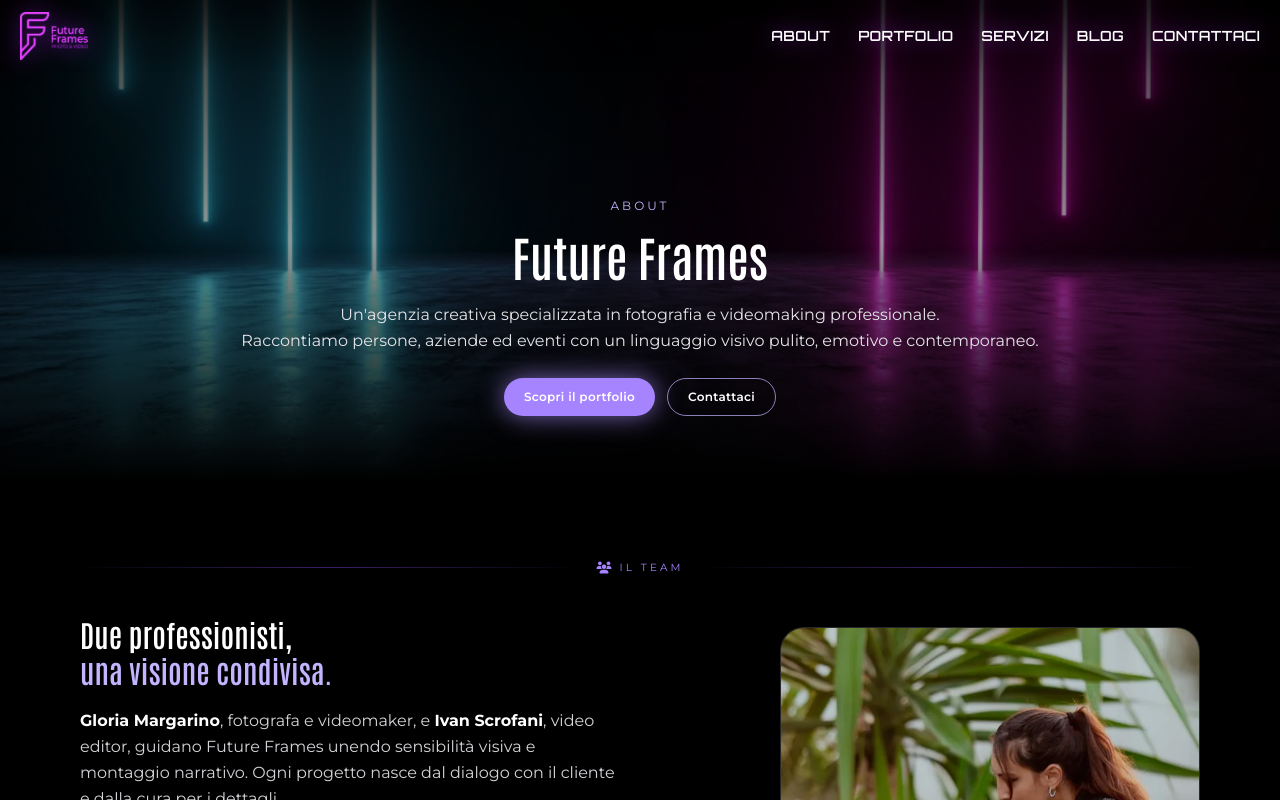
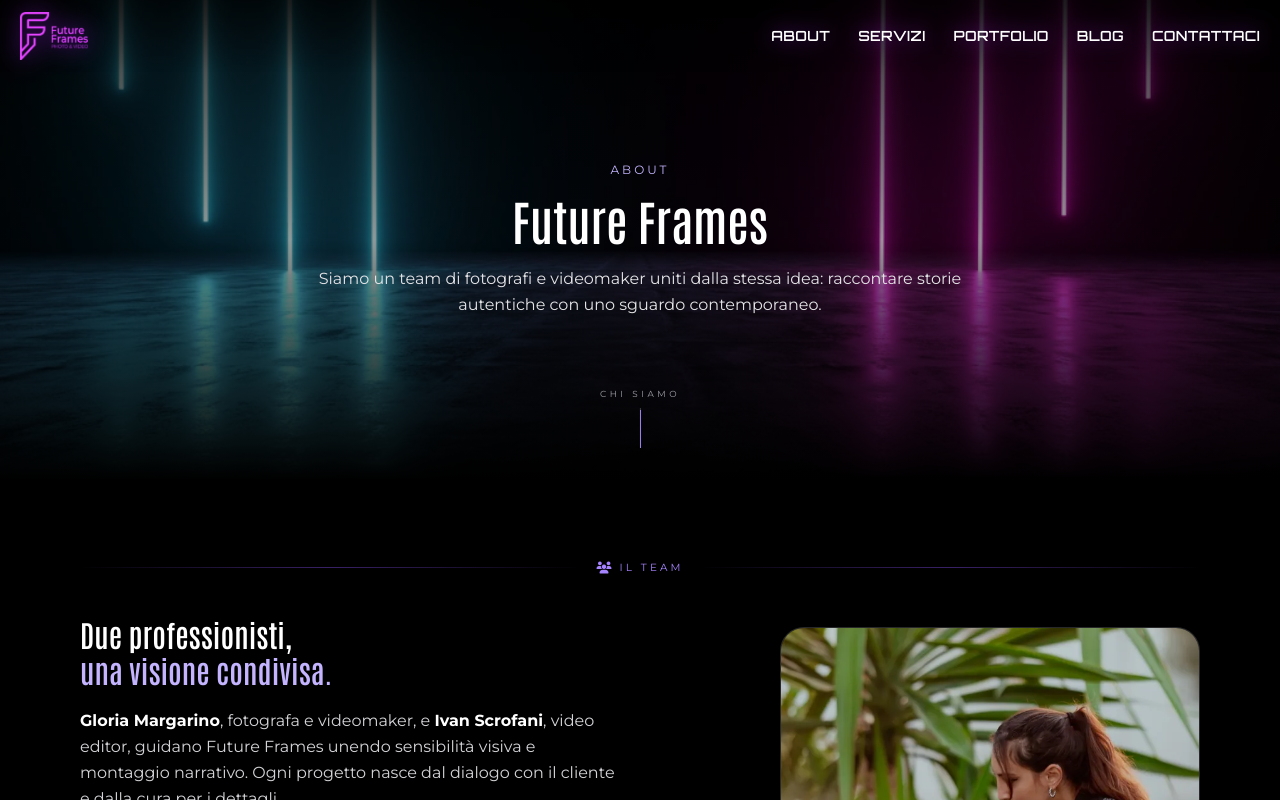
Before and after one commit to alelodato/future-frames-next, a Next.js app: page /about in a window 1280 px wide. Shown: the top 800 px of the page. Built offline with nearby package versions, Linux system fonts and the light colour scheme.

Commit message:
modificato hero pagina about e pagina servizi

```diff
--- a/src/app/about/page.jsx
+++ b/src/app/about/page.jsx
@@ -59,7 +59,6 @@
   },
 ];
 
-// ─── Components ───────────────────────────────────────────────────────────────
 
 function Divider({ icon, label }) {
   return (
@@ -178,34 +177,28 @@
         />
         <div className="absolute inset-0 bg-gradient-to-b from-black/80 via-black/40 to-black" />
 
-        <div className="relative mx-auto flex h-full max-w-6xl flex-col justify-end px-4 pb-12 sm:pb-16">
+        <div className="relative mx-auto flex h-full max-w-6xl flex-col items-center justify-center px-4 text-center">
           <p className="font-montserrat text-xs uppercase tracking-[0.25em] text-violet-300">
             About
           </p>
           <h1 className="mt-3 font-antonio font-semibold text-4xl md:text-5xl leading-tight">
             Future Frames
           </h1>
-          <p className="mt-4 font-montserrat text-sm md:text-base leading-relaxed text-zinc-200">
-            Un&apos;agenzia creativa specializzata in fotografia e videomaking
-            professionale.
-            <br />
-            Raccontiamo persone, aziende ed eventi con un linguaggio visivo
-            pulito, emotivo e contemporaneo.
+          <p className="mt-4 font-montserrat text-sm md:text-base leading-relaxed text-zinc-200 max-w-2xl">
+            Siamo un team di fotografi e videomaker uniti dalla stessa idea: raccontare storie autentiche con uno sguardo contemporaneo.
           </p>
-          <div className="mt-6 flex flex-wrap gap-3 justify-center">
-            <Link href="/portfolio"
-              className="inline-flex items-center justify-center rounded-full bg-violet-400 px-5 py-2.5 text-xs font-montserrat font-semibold tracking-wide text-[#050211] shadow-[0_0_26px_rgba(167,139,250,0.7)] transition hover:bg-violet-300">
-              Scopri il portfolio
-            </Link>
-            <Link href="/contact"
-              className="inline-flex items-center justify-center rounded-full border border-violet-300/70 bg-transparent px-5 py-2.5 text-xs font-montserrat font-semibold tracking-wide text-violet-100/90 transition hover:bg-white/5">
-              Contattaci
-            </Link>
-          </div>
         </div>
 
+        {/* Scroll indicator */}
+        <div className="absolute bottom-8 left-1/2 -translate-x-1/2 flex flex-col items-center gap-2">
+          <span className="font-montserrat text-[0.55rem] uppercase tracking-[0.4em] text-zinc-400">Chi Siamo</span>
+          <div className="relative h-10 w-px bg-zinc-700 overflow-hidden">
+            <div className="absolute top-0 left-0 w-full bg-violet-400"
+              style={{ animation: "scrollLine 1.8s ease-in-out infinite" }} />
+          </div>
+          <style>{`@keyframes scrollLine { 0%{height:0;top:0} 50%{height:100%;top:0} 100%{height:0;top:100%} }`}</style>
+        </div>
       </div>
-
       {/* ── BODY ── */}
       <div className="mx-auto max-w-6xl px-4 py-14 sm:py-20 space-y-20 sm:space-y-28 bg-gradient-to-b from-black via-[#0a0b338d] to-[#45115d5c]">
 
@@ -250,7 +243,7 @@
               {/* Immagine */}
               <div className="relative min-h-[360px] md:min-h-0 overflow-hidden">
                 <img src="/images/gloria2.jpeg" alt="Gloria Margarino"
-                  className="absolute inset-0 h-full w-full object-cover" loading="lazy" />
+                  className="absolute inset-0 h-full w-full object-cover object-top" loading="lazy" />
                 <div className="absolute inset-0 bg-gradient-to-r from-transparent via-transparent to-[#0d0b2a] hidden md:block" />
                 <div className="absolute inset-0 bg-gradient-to-t from-[#0d0b2a] via-transparent to-transparent md:hidden" />
                 {/* Badge ruolo */}
--- a/src/app/servizi/page.jsx
+++ b/src/app/servizi/page.jsx
@@ -62,23 +62,17 @@
     <section className="min-h-screen bg-[#02010b] text-white">
 
       {/* ── HERO ── */}
-      <div className="relative min-h-[70vh] overflow-hidden">
+      <div className="relative h-[80vh] min-h-[500px] overflow-hidden">
         <img
           src="/images/Tunnel2.jpg"
           alt="Tunnel viola futuristico"
-          className="absolute inset-0 h-full w-full object-cover scale-105"
+          className="absolute inset-0 h-full w-full object-cover object-top scale-105"
         />
-        <div className="absolute inset-0 bg-gradient-to-b from-black/30 via-black/60 to-black" />
-        {/* Glow centrale */}
+        <div className="absolute inset-0 bg-gradient-to-b from-black/30 via-black/50 to-black" />
         <div className="pointer-events-none absolute top-1/3 left-1/2 -translate-x-1/2 h-64 w-96 rounded-full bg-violet-600/20 blur-3xl" />
 
-        <div className="relative z-10 mx-auto flex max-w-4xl flex-col items-center justify-center px-4 py-40 text-center min-h-[70vh]">
-          <div className="inline-flex items-center gap-2 rounded-full border border-violet-500/30 bg-violet-900/30 px-3 py-1 backdrop-blur-sm mb-5">
-            <div className="h-1.5 w-1.5 rounded-full bg-violet-400 animate-pulse" />
-            <p className="font-montserrat text-[0.65rem] font-semibold uppercase tracking-[0.3em] text-violet-300">
-              I nostri servizi
-            </p>
-          </div>
+        <div className="relative z-10 mx-auto flex h-full max-w-4xl flex-col items-center px-4 text-center"
+          style={{ paddingTop: "20%" }}>
 
           <h1 className="font-antonio font-semibold text-4xl sm:text-5xl lg:text-[3rem] leading-tight">
             Creatività, Qualità Professionale
@@ -90,14 +84,10 @@
             con uno sguardo cinematografico e cura per ogni dettaglio.
           </p>
 
-          {/* Nav ancore */}
-          <div className="mt-8 flex flex-wrap justify-center gap-2">
+          <div className="mt-6 flex flex-wrap justify-center gap-2">
             {["eventi", "aziende", "podcast", "food", "montaggio"].map((s) => (
-              <a
-                key={s}
-                href={`#${s}`}
-                className="rounded-full border border-violet-500/30 bg-violet-900/20 px-4 py-1.5 font-montserrat text-[0.65rem] uppercase tracking-[0.2em] text-violet-300 backdrop-blur-sm transition hover:bg-violet-900/50 hover:border-violet-400/50"
-              >
+              <a key={s} href={`#${s}`}
+                className="rounded-full border border-violet-500/30 bg-violet-900/20 px-4 py-1.5 font-montserrat text-[0.65rem] uppercase tracking-[0.2em] text-violet-300 backdrop-blur-sm transition hover:bg-violet-900/50 hover:border-violet-400/50">
                 {s}
               </a>
             ))}
--- a/src/components/Intro.jsx
+++ b/src/components/Intro.jsx
@@ -177,8 +177,8 @@
                     {/* Stats mini */}
                     <div className="mt-7 flex gap-6 border-t border-violet-500/15 pt-6">
                       {[
-                        { num: "X+", label: "Anni di esperienza" },
-                        { num: "X+", label: "Progetti completati" },
+                        { num: "-", label: "-" },
+                        { num: "-", label: "-" },
                         { num: "-", label: "-" },
                       ].map((s) => (
                         <div key={s.label}>
--- a/src/components/Navbar.jsx
+++ b/src/components/Navbar.jsx
@@ -6,8 +6,8 @@
 
 const LINKS = [
   { href: "/about", label: "ABOUT" },
+  { href: "/servizi", label: "SERVIZI" },
   { href: "/portfolio", label: "PORTFOLIO" },
-  { href: "/servizi", label: "SERVIZI" },
   { href: "/blog", label: "BLOG" },
   { href: "/contact", label: "CONTATTACI" },
 ];
```
